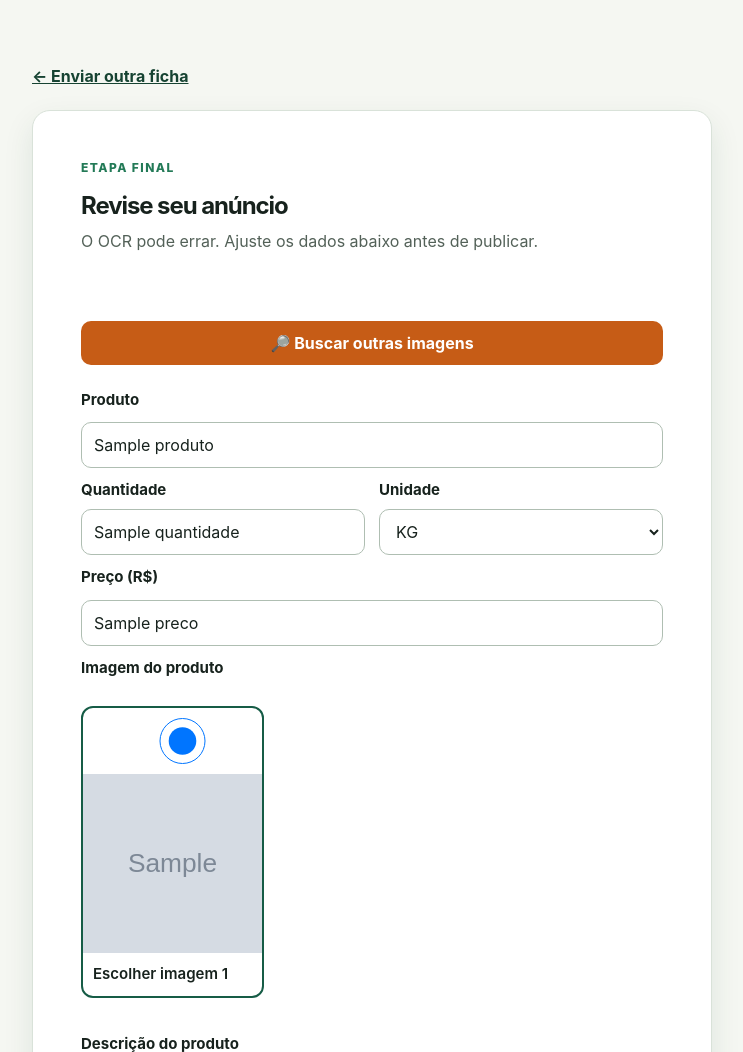
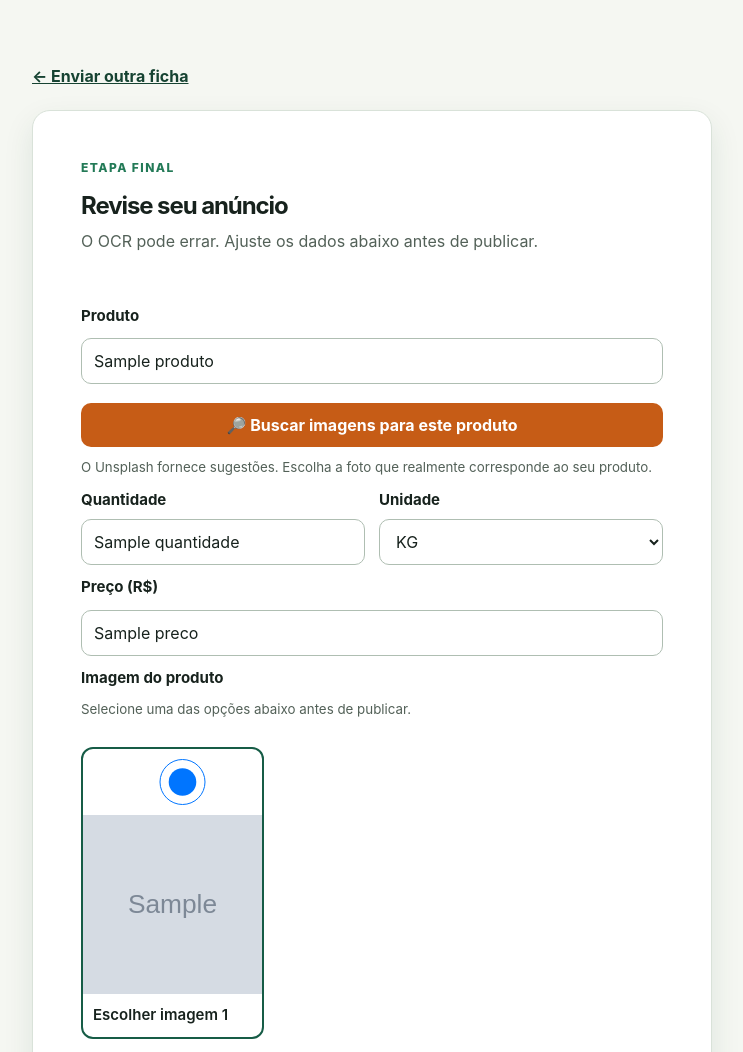
Before and after one commit to AlunoLucasGC/ProjectInteger, a Flask app: template templates/resultado.html in a window 1280 px wide. Shown: the top 1052 px of the page, without its empty margins (268-1011 px from the left). Run offline with Flask 3, Linux system fonts and the light colour scheme; the template is opened without the code that fills it: most values are stand-ins (such as "Sample title", 1, 10 or a date in 2020); grey boxes marked "Sample" are stand-in pictures.

Commit message:
ux: reorganizar escolha de imagem do produto

```diff
--- a/templates/resultado.html
+++ b/templates/resultado.html
@@ -16,7 +16,7 @@
       {% with messages = get_flashed_messages(with_categories=true) %}
         {% for category, message in messages %}<p class="alert {{ category }}">{{ message }}</p>{% endfor %}
       {% endwith %}
-      <form id="buscar-imagens-form" action="{{ url_for('buscar_imagens') }}" method="post" style="margin-bottom:16px;">
+      <form id="buscar-imagens-form" action="{{ url_for('buscar_imagens') }}" method="post">
         <input type="hidden" name="produto" id="busca-produto">
         <input type="hidden" name="quantidade" id="busca-quantidade">
         <input type="hidden" name="unidade" id="busca-unidade">
@@ -33,12 +33,13 @@
           document.getElementById('busca-descricao').value = document.getElementById('descricao').value;
         }
       </script>
-      <button type="submit" form="buscar-imagens-form" onclick="prepararBuscaImagens()">🔎 Buscar outras imagens</button>
 
       <form action="{{ url_for('publicar_produto') }}" method="post">
         <input type="hidden" name="texto" value="{{ texto }}">
         <label for="produto">Produto</label>
         <input id="produto" name="produto" value="{{ dados.produto }}" maxlength="100" required>
+        <button type="submit" form="buscar-imagens-form" onclick="prepararBuscaImagens()">🔎 Buscar imagens para este produto</button>
+        <small>O Unsplash fornece sugestões. Escolha a foto que realmente corresponde ao seu produto.</small>
         <div class="field-row">
           <div><label for="quantidade">Quantidade</label><input id="quantidade" name="quantidade" value="{{ dados.quantidade }}" inputmode="decimal" required></div>
           <div><label for="unidade">Unidade</label><select id="unidade" name="unidade" required>{% for unidade in ['KG', 'G', 'L', 'ML', 'UN', 'CX', 'DZ', 'MAÇO'] %}<option value="{{ unidade }}" {% if dados.unidade == unidade %}selected{% endif %}>{{ unidade }}</option>{% endfor %}</select></div>
@@ -46,6 +47,7 @@
         <label for="preco">Preço (R$)</label>
         <input id="preco" name="preco" value="{{ dados.preco }}" inputmode="decimal" required>
         <label for="imagem_selecionada">Imagem do produto</label>
+        <small>Selecione uma das opções abaixo antes de publicar.</small>
         {% if imagens %}
           <div class="image-choice-grid">
             {% for imagem_candidata in imagens %}
```
